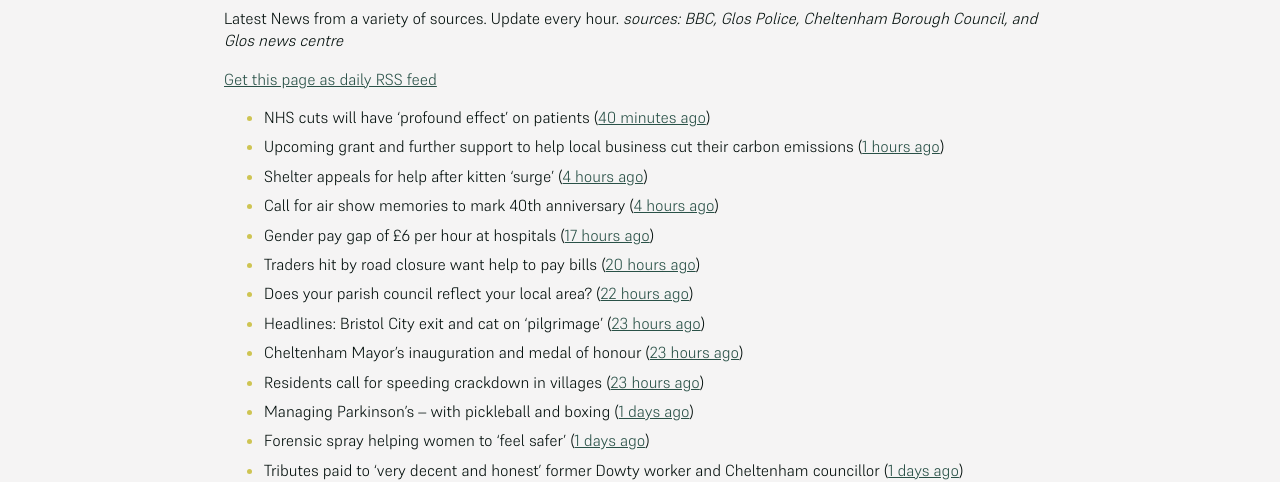
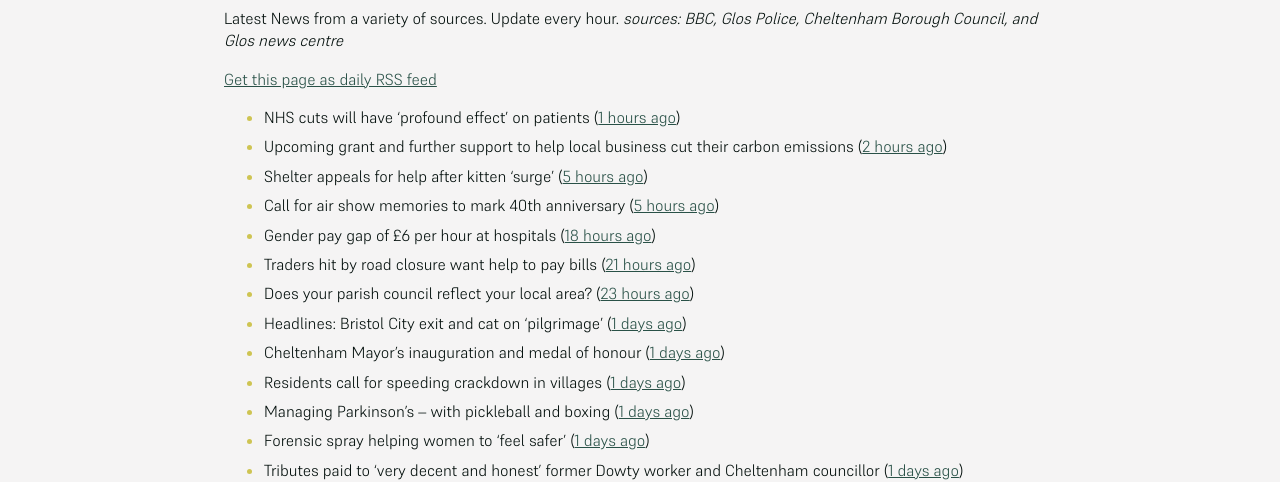
Before and after one commit to mat-0/cheltenham-open-data, a Jekyll site: the page built from _pages/news.md, in a window 1280 px wide. Shown: the part 266-748 px from the top of the page. Built offline with Jekyll 4.4.1, drawn with Linux system fonts in a browser that asks for light colours.

Commit message:
Updated 2025-05-14 10:58:08

```diff
--- a/_pages/news.md
+++ b/_pages/news.md
@@ -12,16 +12,16 @@ _sources: BBC, Glos Police, Cheltenham Borough Council, and Glos news centre_
 [Get this page as daily RSS feed](/daily.rss)
 
 <!-- news_marker starts -->
-- NHS cuts will have 'profound effect' on patients ([40 minutes ago](https://www.bbc.com/news/articles/cn4gx20mwklo))
-- Upcoming grant and further support to help local business cut their carbon emissions ([1 hours ago](https://www.cheltenham.gov.uk/news/article/3010/upcoming_grant_and_further_support_to_help_local_business_cut_their_carbon_emissions))
-- Shelter appeals for help after kitten 'surge' ([4 hours ago](https://www.bbc.com/news/articles/c0719j13k87o))
-- Call for air show memories to mark 40th anniversary ([4 hours ago](https://www.bbc.com/news/articles/cz703zwv1g2o))
-- Gender pay gap of £6 per hour at hospitals ([17 hours ago](https://www.bbc.com/news/articles/c201nmk4jz6o))
-- Traders hit by road closure want help  to pay bills ([20 hours ago](https://www.bbc.com/news/articles/c0lngp091kgo))
-- Does your parish council reflect your local area? ([22 hours ago](https://www.cheltenham.gov.uk/news/article/3009/does_your_parish_council_reflect_your_local_area))
-- Headlines: Bristol City exit and cat on 'pilgrimage' ([23 hours ago](https://www.bbc.com/news/articles/c62v340ll5po))
-- Cheltenham Mayor’s inauguration and medal of honour ([23 hours ago](https://www.cheltenham.gov.uk/news/article/3008/cheltenham_mayors_inauguration_and_medal_of_honour))
-- Residents call for speeding crackdown in villages ([23 hours ago](https://www.bbc.com/news/articles/cvg9x4v3k7jo))
+- NHS cuts will have 'profound effect' on patients ([1 hours ago](https://www.bbc.com/news/articles/cn4gx20mwklo))
+- Upcoming grant and further support to help local business cut their carbon emissions ([2 hours ago](https://www.cheltenham.gov.uk/news/article/3010/upcoming_grant_and_further_support_to_help_local_business_cut_their_carbon_emissions))
+- Shelter appeals for help after kitten 'surge' ([5 hours ago](https://www.bbc.com/news/articles/c0719j13k87o))
+- Call for air show memories to mark 40th anniversary ([5 hours ago](https://www.bbc.com/news/articles/cz703zwv1g2o))
+- Gender pay gap of £6 per hour at hospitals ([18 hours ago](https://www.bbc.com/news/articles/c201nmk4jz6o))
+- Traders hit by road closure want help  to pay bills ([21 hours ago](https://www.bbc.com/news/articles/c0lngp091kgo))
+- Does your parish council reflect your local area? ([23 hours ago](https://www.cheltenham.gov.uk/news/article/3009/does_your_parish_council_reflect_your_local_area))
+- Headlines: Bristol City exit and cat on 'pilgrimage' ([1 days ago](https://www.bbc.com/news/articles/c62v340ll5po))
+- Cheltenham Mayor’s inauguration and medal of honour ([1 days ago](https://www.cheltenham.gov.uk/news/article/3008/cheltenham_mayors_inauguration_and_medal_of_honour))
+- Residents call for speeding crackdown in villages ([1 days ago](https://www.bbc.com/news/articles/cvg9x4v3k7jo))
 - Managing Parkinson's – with pickleball and boxing ([1 days ago](https://www.bbc.com/news/articles/ckg7vk5gmr3o))
 - Forensic spray helping women to 'feel safer' ([1 days ago](https://www.bbc.com/news/articles/cly392d3el1o))
 - Tributes paid to ‘very decent and honest’ former Dowty worker and Cheltenham councillor ([1 days ago](https://gloucesternewscentre.co.uk/tributes-paid-to-very-decent-and-honest-former-dowty-worker-and-cheltenham-councillor/))
```
Also changed, not shown: _data/flood.json (+5 -69 lines), _pages/fix-my-street.md (+2 -2 lines), index.md (+5 -5 lines).
